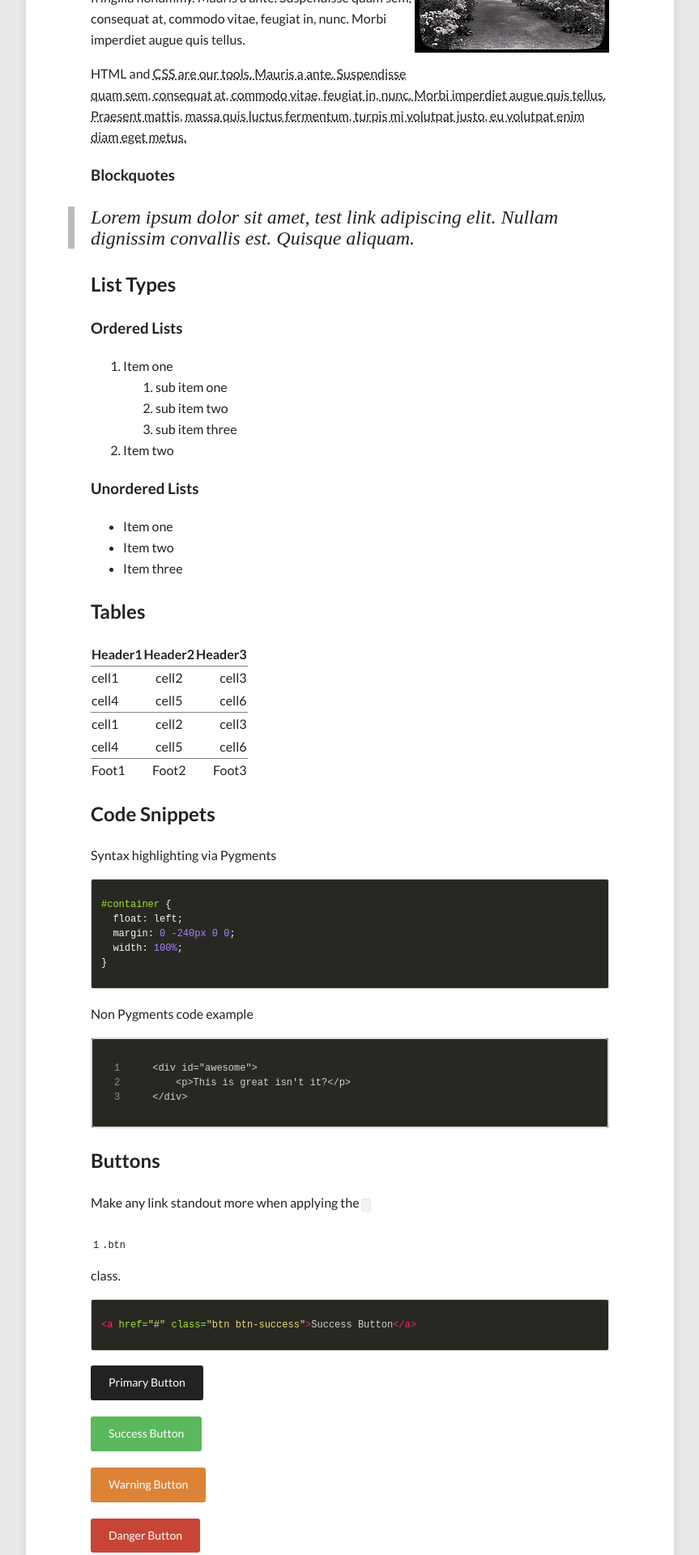
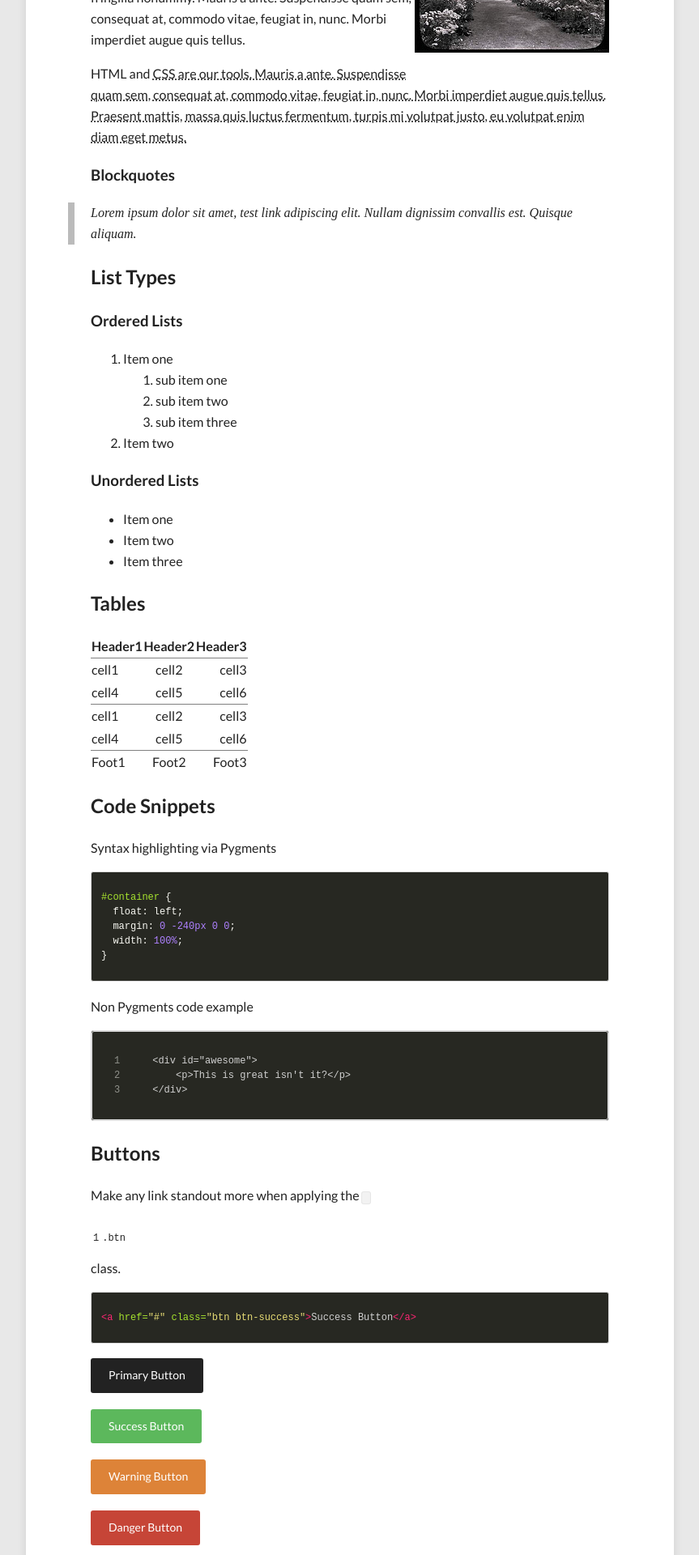
Before and after one commit to cwest/caseywest.com, a Jekyll site: the page built from _posts/2011-03-10-sample-post.md, in a window 1280 px wide. Shown: the part 1188-3108 px from the top of the page at 81% size, without its empty margins (208-1071 px from the left). Built offline with Jekyll 4.4.1, drawn with Linux system fonts in a browser that asks for light colours; nearby versions of some CDN libraries; comment, search, counter and statistics services are not loaded.

Commit message:
Remove font size from blockquote styles

```diff
--- a/assets/css/main.css
+++ b/assets/css/main.css
@@ -347,19 +347,13 @@ figcaption {
 
 blockquote {
   font-family: serif;
-  font-size: 18px;
-  font-size: 1.125rem;
   font-style: italic;
-  line-height: 1.4444;
 }
 
 @media only screen and (min-width: 48em) {
   blockquote {
     padding-left: 20px;
     margin-left: -28px;
-    font-size: 24px;
-    font-size: 1.5rem;
-    line-height: 1.0833;
     border-left: 8px solid #bbbbbb;
   }
 }
--- a/assets/less/typography.less
+++ b/assets/less/typography.less
@@ -67,12 +67,10 @@ figcaption {
 blockquote {
 	font-family: @alt-font;
 	font-style: italic;
-	.font(18);
 	@media @medium {
 		margin-left: -28px;
 		padding-left: 20px;
 		border-left: 8px solid @border-color;
-		.font(24);
 	}
 }
 
```
Also changed, not shown: assets/css/main.min.css.
